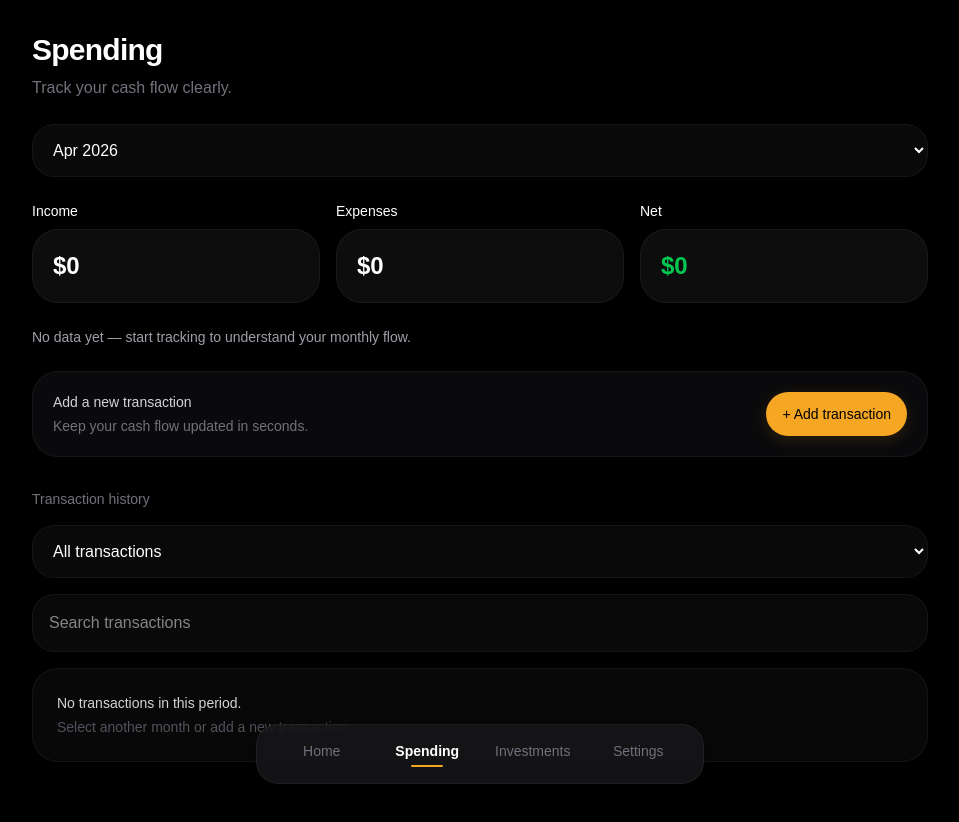
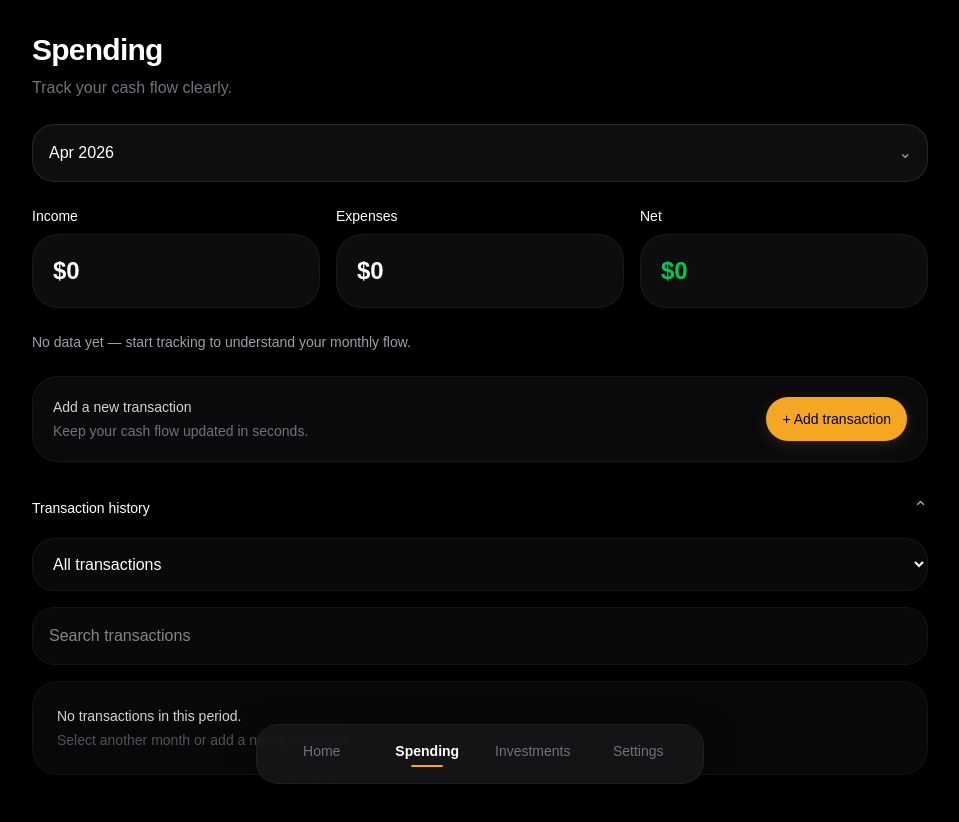
Before and after one commit to chlzn/aera, a Next.js app: page /spending in a window 1280 px wide. Shown: the top 822 px of the page, without its empty margins (160-1119 px from the left). Built offline with nearby package versions, Linux system fonts and the light colour scheme.

Commit message:
refine spending hierarchy and collapsible history

```diff
--- a/app/spending/page.tsx
+++ b/app/spending/page.tsx
@@ -1,7 +1,6 @@
 "use client"
 
 import { useEffect, useMemo, useState } from "react"
-import Link from "next/link"
 import { useCurrency } from "@/context/currency-context"
 import {
   formatPeriodLabel,
@@ -119,6 +118,7 @@
   const [selectedPeriod, setSelectedPeriod] = useState(getCurrentPeriodKey())
   const [editingId, setEditingId] = useState<string | null>(null)
   const [isModalOpen, setIsModalOpen] = useState(false)
+  const [isHistoryOpen, setIsHistoryOpen] = useState(true)
   const [error, setError] = useState("")
 
   useEffect(() => {
@@ -318,10 +318,11 @@
           </header>
 
           <div className="mb-6">
+            <div className="relative">
               <select
                 value={selectedPeriod}
                 onChange={(e) => setSelectedPeriod(e.target.value)}
-              className="w-full bg-zinc-900/40 border border-white/5 rounded-[22px] px-4 py-4 outline-none focus:border-[var(--accent)] transition-colors"
+                className="w-full appearance-none bg-zinc-900/60 border border-white/10 rounded-[22px] px-4 py-4 pr-10 outline-none transition-all duration-200 ease-out hover:bg-zinc-900/80 active:scale-[0.99]"
               >
                 {availablePeriods.map((period) => (
                   <option key={period} value={period}>
@@ -329,6 +330,11 @@
                   </option>
                 ))}
               </select>
+
+              <span className="pointer-events-none absolute right-4 top-1/2 -translate-y-1/2 text-zinc-400">
+                ⌄
+              </span>
+            </div>
           </div>
 
           <section className="grid md:grid-cols-3 gap-4 mb-6">
@@ -392,13 +398,36 @@
           </section>
 
           <section className="mb-24">
-            <div className="mb-4">
-              <p className="text-zinc-500 text-sm mb-4">Transaction history</p>
+            <button
+              type="button"
+              onClick={() => setIsHistoryOpen((prev) => !prev)}
+              className="w-full flex items-center justify-between mb-4 text-left"
+            >
+              <p className="text-white text-sm font-medium">Transaction history</p>
+              <span className="text-zinc-400 text-lg">
+                {isHistoryOpen ? "⌃" : "⌄"}
+              </span>
+            </button>
 
+            {!isHistoryOpen && (
+              <p className="text-zinc-600 text-xs mb-4">
+                {filteredEntries.length} transactions
+              </p>
+            )}
+
+            <div
+              className={`transition-[max-height,opacity] duration-200 ease-out overflow-hidden ${
+                isHistoryOpen ? "max-h-[1200px] opacity-100" : "max-h-0 opacity-0"
+              }`}
+            >
+              <div className="space-y-4">
+                <div>
                   <div className="mb-4">
                     <select
                       value={filter}
-                  onChange={(e) => setFilter(e.target.value as "all" | EntryType)}
+                      onChange={(e) =>
+                        setFilter(e.target.value as "all" | EntryType)
+                      }
                       className="w-full bg-zinc-900/40 border border-white/5 rounded-[22px] px-4 py-4 outline-none focus:border-[var(--accent)] transition-colors"
                     >
                       <option value="all">All transactions</option>
@@ -462,6 +491,8 @@
                     ))}
                   </div>
                 )}
+              </div>
+            </div>
           </section>
         </div>
       </main>
```
Lines whose indentation alone changed are shown as unchanged.
